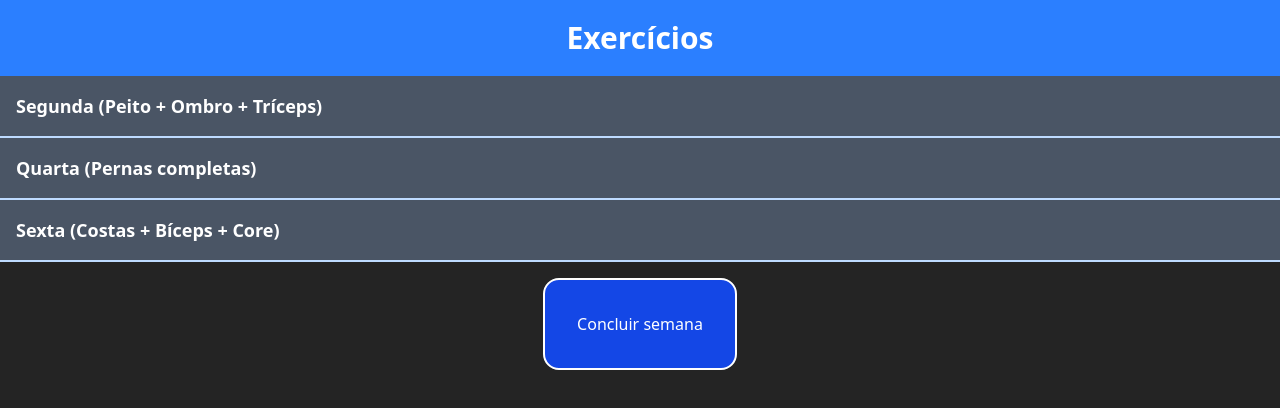
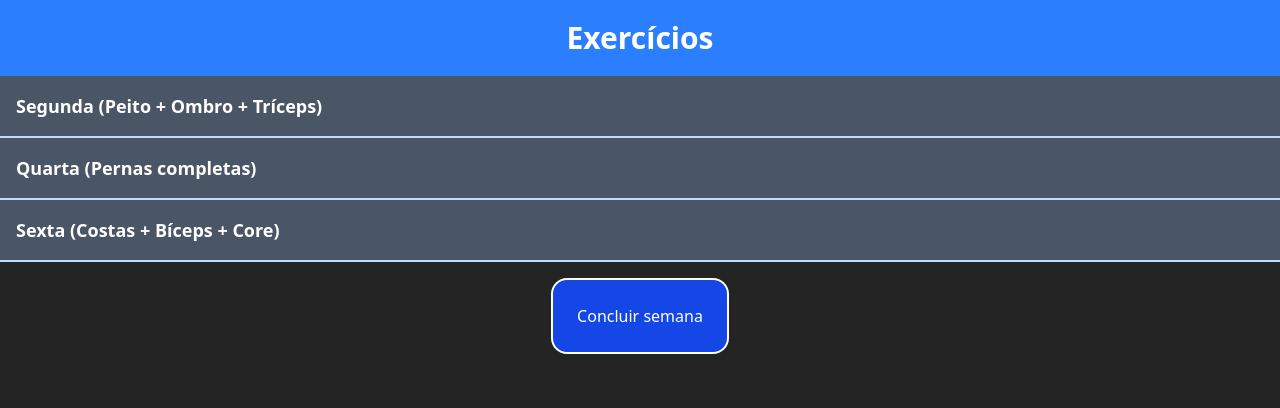
Before and after one commit to vinnydarostrindad/rotina-exercicios-academia, a React (Vite) app: page / in a window 1280 px wide. Shown: the top 408 px of the page. Built offline with nearby package versions, Linux system fonts and the light colour scheme.

Commit message:
change button size

```diff
--- a/src/App.tsx
+++ b/src/App.tsx
@@ -143,7 +143,7 @@ function App() {
           })
         }
 
-        <div className="flex justify-center pt-4 pb-12"><button type="button" className="cursor-pointer bg-blue-700 hover:bg-blue-950 active:bg-blue-800 p-8 rounded-2xl border-2" onClick={() => resetSetsDone()}>Concluir semana</button></div>
+        <div className="flex justify-center pt-4 pb-12"><button type="button" className="cursor-pointer bg-blue-700 hover:bg-blue-950 active:bg-blue-800 p-6 rounded-2xl border-2" onClick={() => resetSetsDone()}>Concluir semana</button></div>
       </div>
       <AddWeightModal modalInfo={modalInfo} onCloseModal={closeModal} onSetNewWeight={setNewWeight}/>
     </>
```
